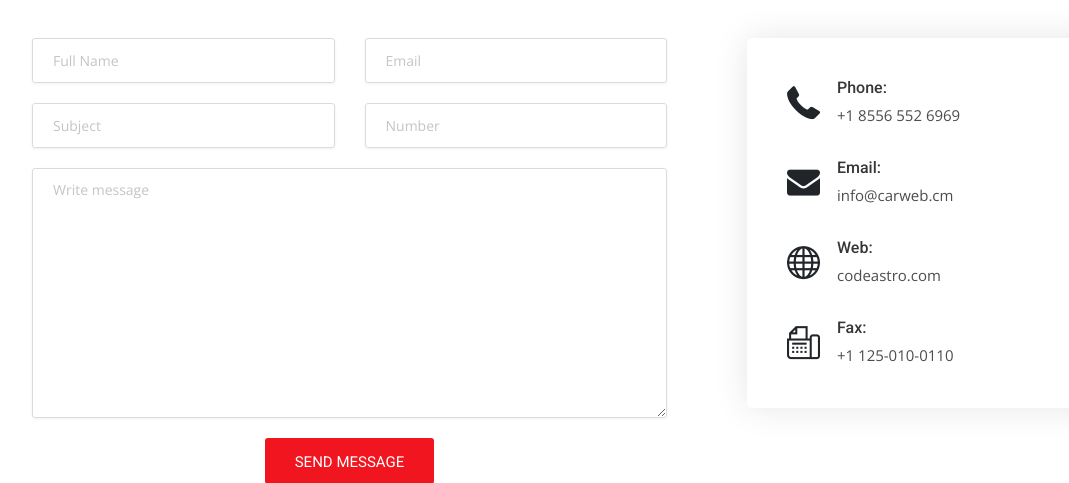
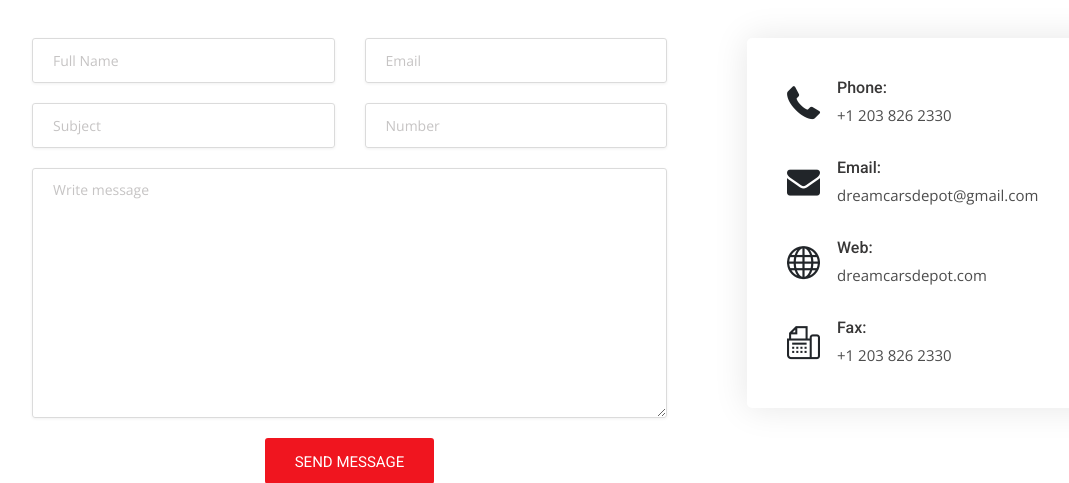
Before and after one commit to BrandiPearl/car, a Django app: page /contact in a window 1280 px wide. Shown: the part 512-995 px from the top of the page, without its empty margins (53-1122 px from the left). Run offline with Django 3.2, Linux system fonts and the light colour scheme; some libraries are stand-ins or nearby versions.

Commit message:
Added more stuff

```diff
--- a/cardealer/settings.py
+++ b/cardealer/settings.py
@@ -27,7 +27,6 @@ SECRET_KEY = '934nw3r62@!m0^ksgw3#31tntglnr%td+-_b89xpu2@q2zqv=d'
 # SECURITY WARNING: don't run with debug turned on in production!
 DEBUG = True
 
-# ALLOWED_HOSTS = ['floating-badlands-41165.herokuapp.com', 'cardealerapp.co', 'www.cardealerapp.co', '127.0.0.1:8000']
 ALLOWED_HOSTS = ['*']
 
 LOGIN_REDIRECT_URL = 'dashboard'
--- a/templates/pages/about.html
+++ b/templates/pages/about.html
@@ -91,8 +91,7 @@
                             </a>
                             <div class="social-list clearfix">
                                 <a href="{{team.facebook_link}}" target="_blank" class="facebook-bg"><i class="fa fa-facebook"></i></a>
-                                <a href="{{team.twitter_link}}" target="_blank" class="twitter-bg"><i class="fa fa-twitter"></i></a>
-                                <a href="{{team.google_plus_link}}" target="_blank" class="google-bg"><i class="fa fa-google"></i></a>
+
                             </div>
                         </div>
                         <div class="details">
--- a/templates/pages/contact.html
+++ b/templates/pages/contact.html
@@ -71,7 +71,7 @@
                             </div>
                             <div class="detail">
                                 <h5>Phone:</h5>
-                                <p><a href="#">+1 8556 552 6969</a></p>
+                                <p><a href="#">+1 203 826 2330</a></p>
                             </div>
                         </div>
                         <div class="ci-box">
@@ -80,7 +80,7 @@
                             </div>
                             <div class="detail">
                                 <h5>Email:</h5>
-                                <p><a href="#">info@carweb.cm</a></p>
+                                <p><a href="#">dreamcarsdepot@gmail.com</a></p>
                             </div>
                         </div>
                         <div class="ci-box">
@@ -89,7 +89,7 @@
                             </div>
                             <div class="detail">
                                 <h5>Web:</h5>
-                                <p><a href="#">codeastro.com</a></p>
+                                <p><a href="#">dreamcarsdepot.com</a></p>
                             </div>
                         </div>
                         <div class="ci-box mb-0">
@@ -98,7 +98,7 @@
                             </div>
                             <div class="detail">
                                 <h5>Fax:</h5>
-                                <p><a href="#">+1 125-010-0110</a></p>
+                                <p><a href="#">+1 203 826 2330</a></p>
                             </div>
                         </div>
                     </div>
```
Also changed, not shown: 1 other file.
